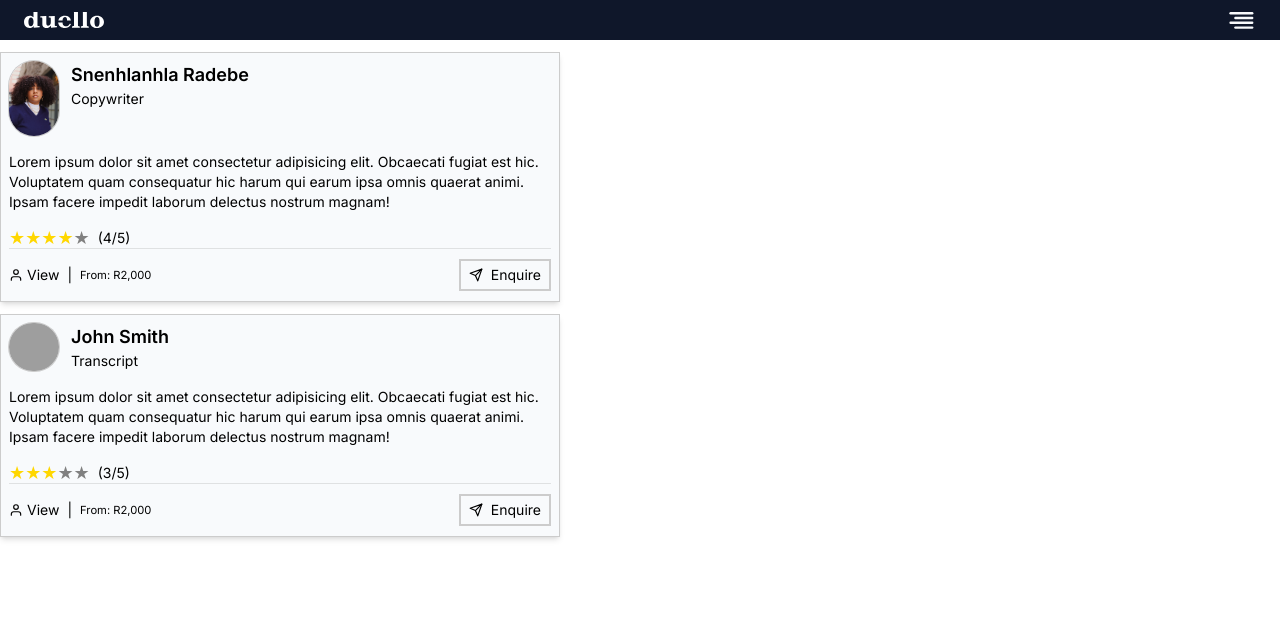
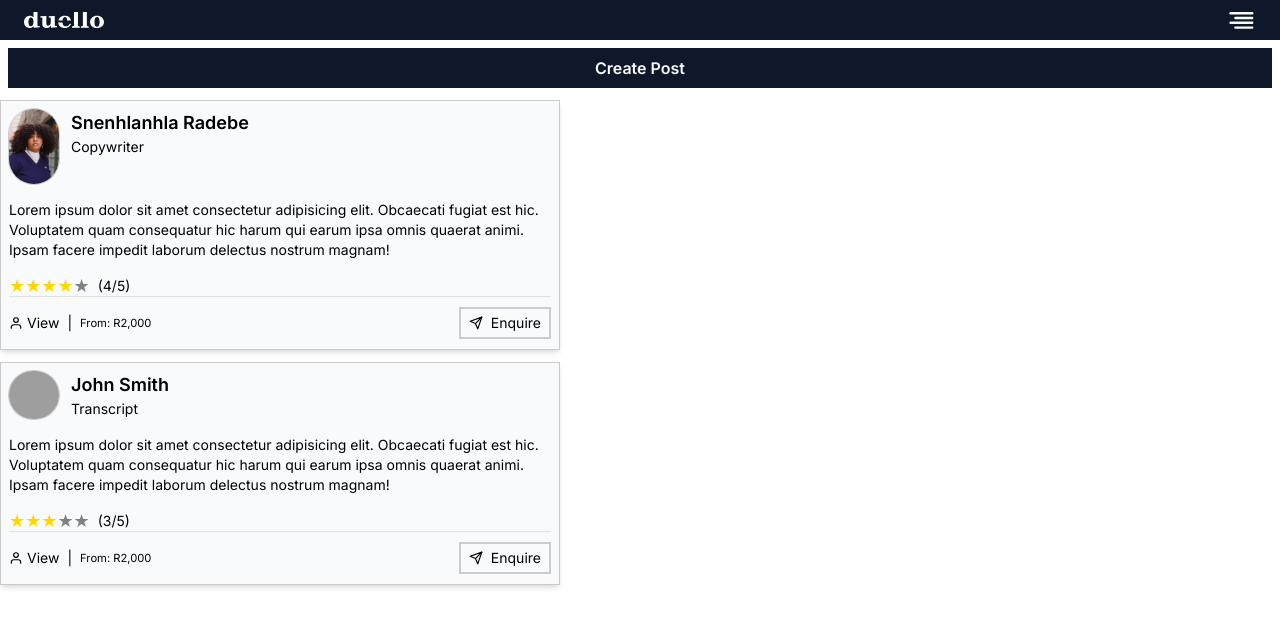
Before and after one commit to ErrolNtetha/lancing-client, a Next.js app: page /feed in a window 1280 px wide. Shown: the top 626 px of the page. Built offline with nearby package versions, Linux system fonts and the light colour scheme; grey boxes are pictures that could not be loaded.

Commit message:
feat: added a post button

```diff
--- a/components/templates/feed/index.tsx
+++ b/components/templates/feed/index.tsx
@@ -1,10 +1,14 @@
 import Head from 'next/head';
-import React from 'react';
+import React, { useState } from 'react';
 import { useProfileStore } from '../../../hooks/useGlobalStore';
 import { Client } from '../../organisms/client/';
+import { PostGig } from '../../organisms/client/post';
+import { CreatePost } from '../../organisms/createPost';
+import { Modal } from '../../organisms/modal';
 import { Vendor } from '../../organisms/vendor';
 
 export const ClientUI = () => {
+    const [modal, setModal] = useState(false);
     const isClient = useProfileStore((state) => state.profile?.isClient);
     const renderUI = isClient ? <Vendor /> : <Client />;
 
@@ -14,6 +18,13 @@ export const ClientUI = () => {
                 <title> Feed | Duello </title>
             </Head>
 
+            {isClient && <CreatePost handlePost={() => setModal(!modal)} />}
+            {modal &&
+                <Modal>
+                    <PostGig
+                        handleModalToggle={() => setModal(!modal)}
+                    />
+                </Modal>}
             {renderUI}
         </>
     );
```
